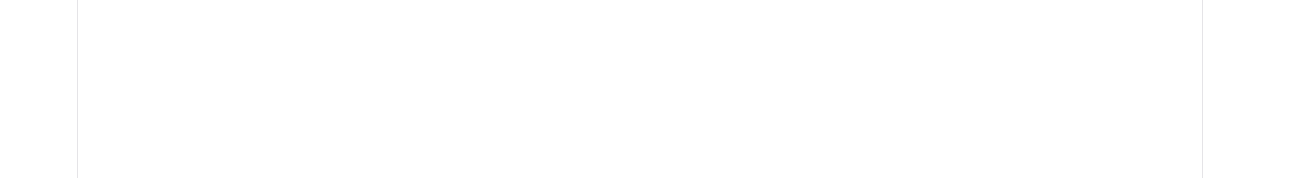
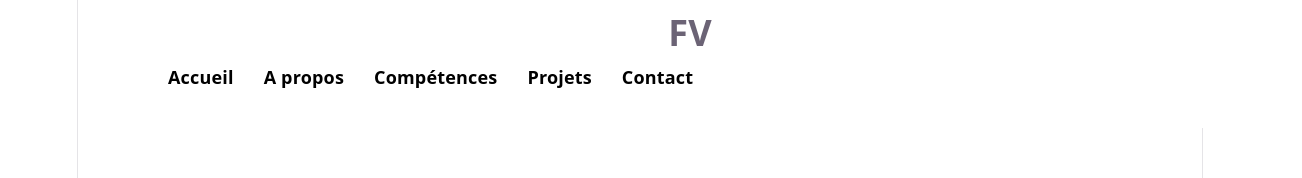
Before and after one commit to Fanajaval/mon-portfolio, a React app: page / in a window 1280 px wide. Shown: the top 178 px of the page, 1302 px wide, since content can reach past the window. Built offline with nearby package versions, Linux system fonts and the light colour scheme; the HTML template or start-up script is replaced by a standard one.

Commit message:
Ajout navbar

```diff
--- a/src/App.jsx
+++ b/src/App.jsx
@@ -1,8 +1,12 @@
 import Hero from "./components/Hero";
+import Navbar from "./components/Navbar";
 
 function App(){
   return (
-    <Hero />
+    <>
+      <Navbar />
+      <Hero />
+    </>
   );
 }
 
--- /dev/null
+++ b/src/components/Navbar.jsx
@@ -0,0 +1,35 @@
+import "../styles/Navbar.css"
+
+function Navbar(){
+    return(
+        <header className="header">
+            <nav className="nav">
+                <div className="logo">FV</div>
+
+                <ul className="nav-links">
+                    <li>
+                        <a href="#hero">Accueil</a>
+                    </li>
+
+                    <li>
+                        <a href="#about">A propos</a>
+                    </li>
+
+                    <li>
+                        <a href="#skills">Compétences</a>
+                    </li>
+
+                    <li>
+                        <a href="#projects">Projets</a>
+                    </li>
+
+                    <li>
+                        <a href="#contact">Contact</a>
+                    </li>
+                </ul>
+            </nav>
+        </header>
+    );
+}
+
+export default Navbar;
--- /dev/null
+++ b/src/styles/Navbar.css
@@ -0,0 +1,32 @@
+.header {
+  width: 100%;
+  background-color: white;
+  padding: 20px 50px;
+}
+
+.navbar {
+  display: flex;
+  justify-content: space-between;
+  align-items: center;
+}
+
+.logo {
+  font-size: 2rem;
+  font-weight: bold;
+}
+
+.nav-links {
+  display: flex;
+  list-style: none;
+  gap: 30px;
+}
+
+.nav-links a {
+  text-decoration: none;
+  color: black;
+  font-weight: 600;
+}
+
+.nav-links a:hover {
+  color: #2563eb;
+}
```
Also changed, not shown: src/components/Hero.jsx (+0 -8 lines).
